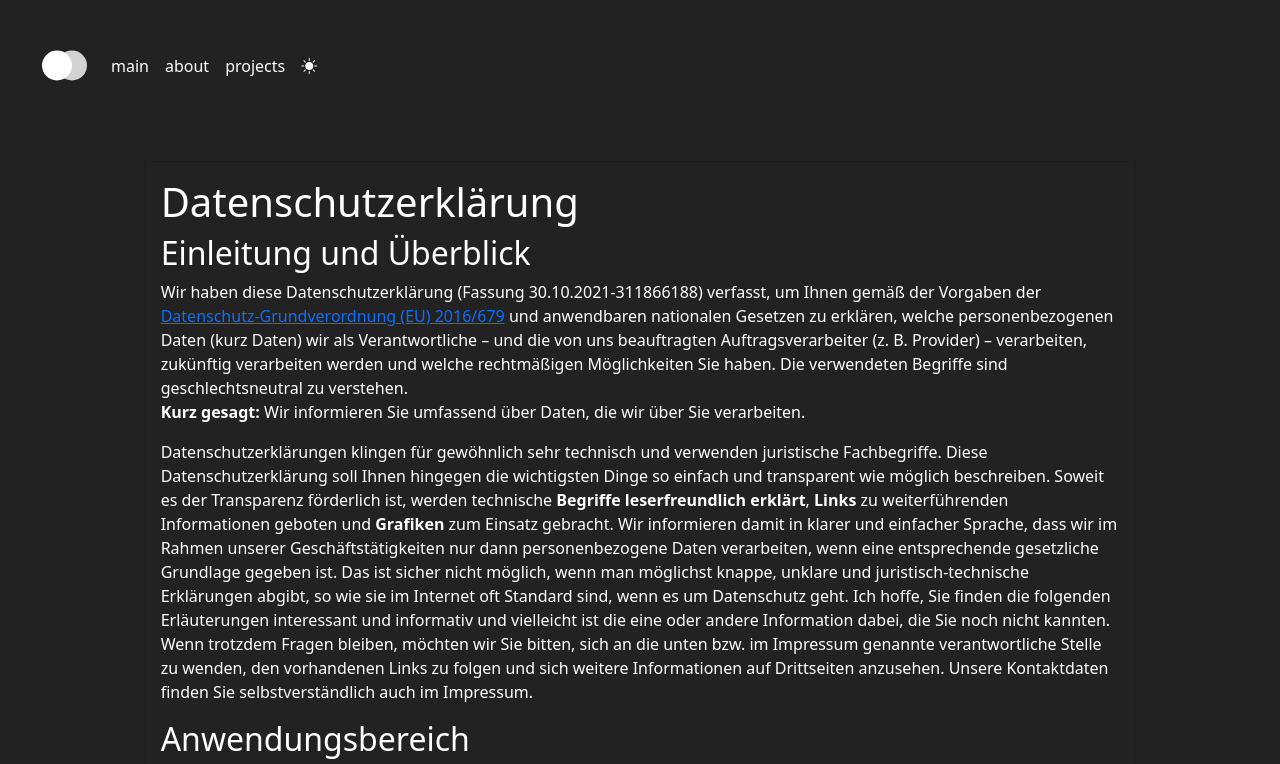
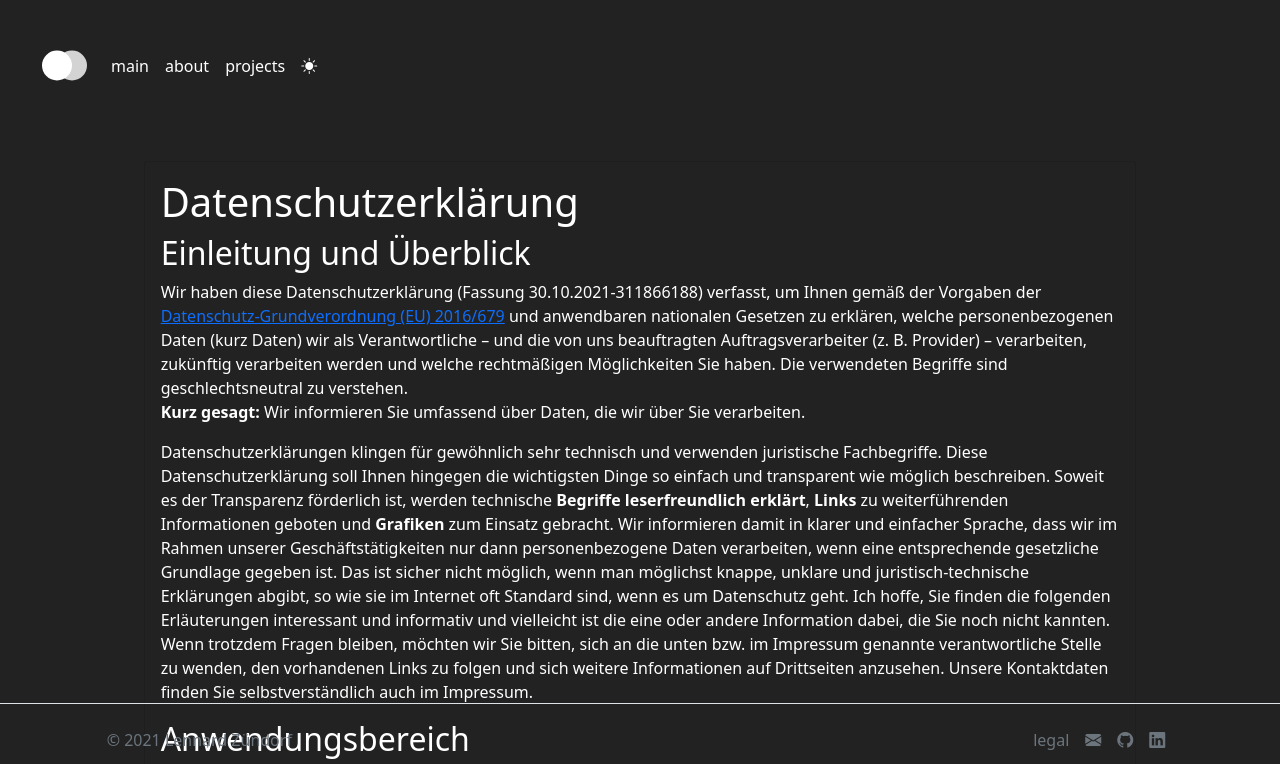
Before and after one commit to LennardZuendorf/website_zuendorf.me, a plain HTML site: page legal.html in a window 1280 px wide. Shown: the top 764 px of the page. Drawn offline with nearby package versions, Linux system fonts and the light colour scheme.

Commit message:
updated footer

```diff
--- a/legal.html
+++ b/legal.html
@@ -838,15 +838,14 @@
         </div>
     </div>
 </div>
-
 <!--content-->
 
 <!--footer-->
-<footer class="d-flex flex-wrap justify-content-between align-items-center py-3 my-4 border-top">
+<footer class="d-flex flex-wrap justify-content-between align-items-center py-3 my-4 border-top fixed-bottom">
     <p class="col-md-1"></p>
-    <p class="col-md-4 mb-0 text-muted">© 2021 Lennard Zündorf</p>
+    <p class="col-md-5 mb-0 text-muted">© 2021 Lennard Zündorf</p>
 
-    <ul class="nav col-md-4 justify-content-end">
+    <ul class="nav col-md-5 justify-content-end">
         <li class="nav-item"><a href="legal.html" class="nav-link px-2 text-muted">legal</a></li>
         <li class="nav-item"><a href="mailto:lennard@zuendorf.me" class="nav-link px-2 text-muted"><i class="bi bi-envelope-fill"></i></a></li>
         <li class="nav-item"><a href="https://github.com/LennardZuendorf" class="nav-link px-2 text-muted"><i class="bi bi-github"></i></a></li>
```
Also changed, not shown: about.html (+2 -2 lines), projects.html (+2 -2 lines).
